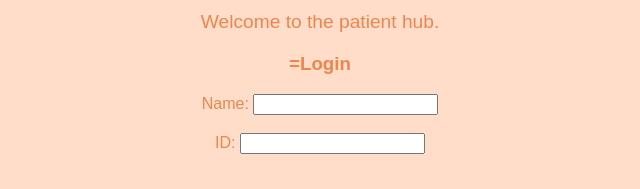
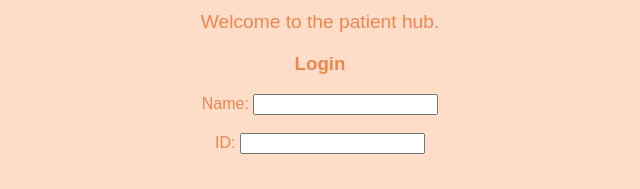
Before and after one commit to booksAreNeat/STUART, a plain HTML site: page index.html in a window 1280 px wide. Both pictures are taken after a click on the button "Login". Shown: the part 168-357 px from the top of the page, 320-960 px from the left. Drawn offline with Linux system fonts and the light colour scheme.

Commit message:
style: removing accidental = sign

```diff
--- a/index.html
+++ b/index.html
@@ -21,7 +21,7 @@
 
           <!-- Hidden login form -->
           <div id="loginForm">
-              <h3>=Login</h3>
+              <h3>Login</h3>
 
               <label>Name:</label>
               <input type="text" id="nameInput"><br><br>
```
